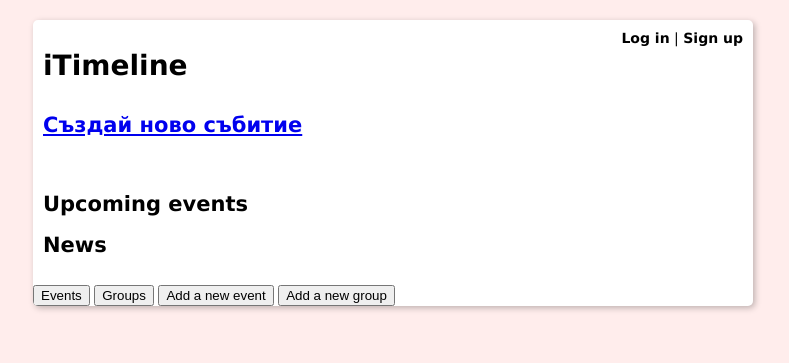
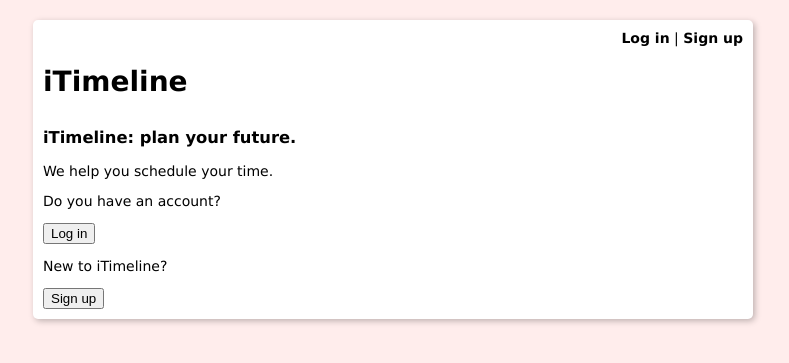
Before and after one commit to mimikrmvrr/python_project, a Django app: template my_calendar/templates/homepage.html in a window 1280 px wide. Shown: the top 363 px of the page, without its empty margins (247-1036 px from the left). Run offline with Django 3.2, Linux system fonts and the light colour scheme; the template is opened without the code that fills it, so the values that code supplies are empty.

Commit message:
Add some cosmetic changes to html and css files

```diff
--- a/my_calendar/templates/base.html
+++ b/my_calendar/templates/base.html
@@ -17,6 +17,7 @@
                     <b><a href="/register">Sign up</a></b>
                     {% endif %}
                 </nav>
+                <img sourse="/static/images/logo.png" />
                 <h1>iTimeline</h1>
             </header>
 
--- a/my_calendar/templates/homepage.html
+++ b/my_calendar/templates/homepage.html
@@ -3,10 +3,8 @@
 {% block title %}iTimeline{% endblock %}
 
 {% block body %}
-<section>
-    <h2><a href="post_form.html">Създай ново събитие</a></h2>
-</section>
 <section id="news_feed">
+	{% if user.is_authenticated %}
     <div id="upcoming">
         <h2>Upcoming events</h2>
         {% for events in upcoming_events %}
@@ -20,7 +18,18 @@
         <span class="comment">{{ comment.text }} from {{ comment.creator}} on {{ comment.created | timesince }}</span>
         {% endfor %}
     </div>
+    {% else %}
+    <div id="promote_text">
+    	<h3>iTimeline: plan your future.</h3>
+    	<p>We help you schedule your time.</p>
+    	<p>Do you have an account?</p>
+    	<button type="button">Log in</button>
+    	<p>New to iTimeline?</p>
+    	<button type="button">Sign up</button>
+    </div>
+    {% endif %}
 </section>
+{% if user.is_authenticated %}
 <aside>
     <div id="month"></div>
     <button type="button">Events</button>
@@ -28,4 +37,5 @@
     <button type="button">Add a new event</button>
     <button type="button">Add a new group</button>
 </aside>
+{% endif %}
 {% endblock %}
```
Also changed, not shown: my_calendar/static/images/itimeline2.png (added), my_calendar/static/images/itimeline3.png (added), my_calendar/static/images/logo.png (added).
